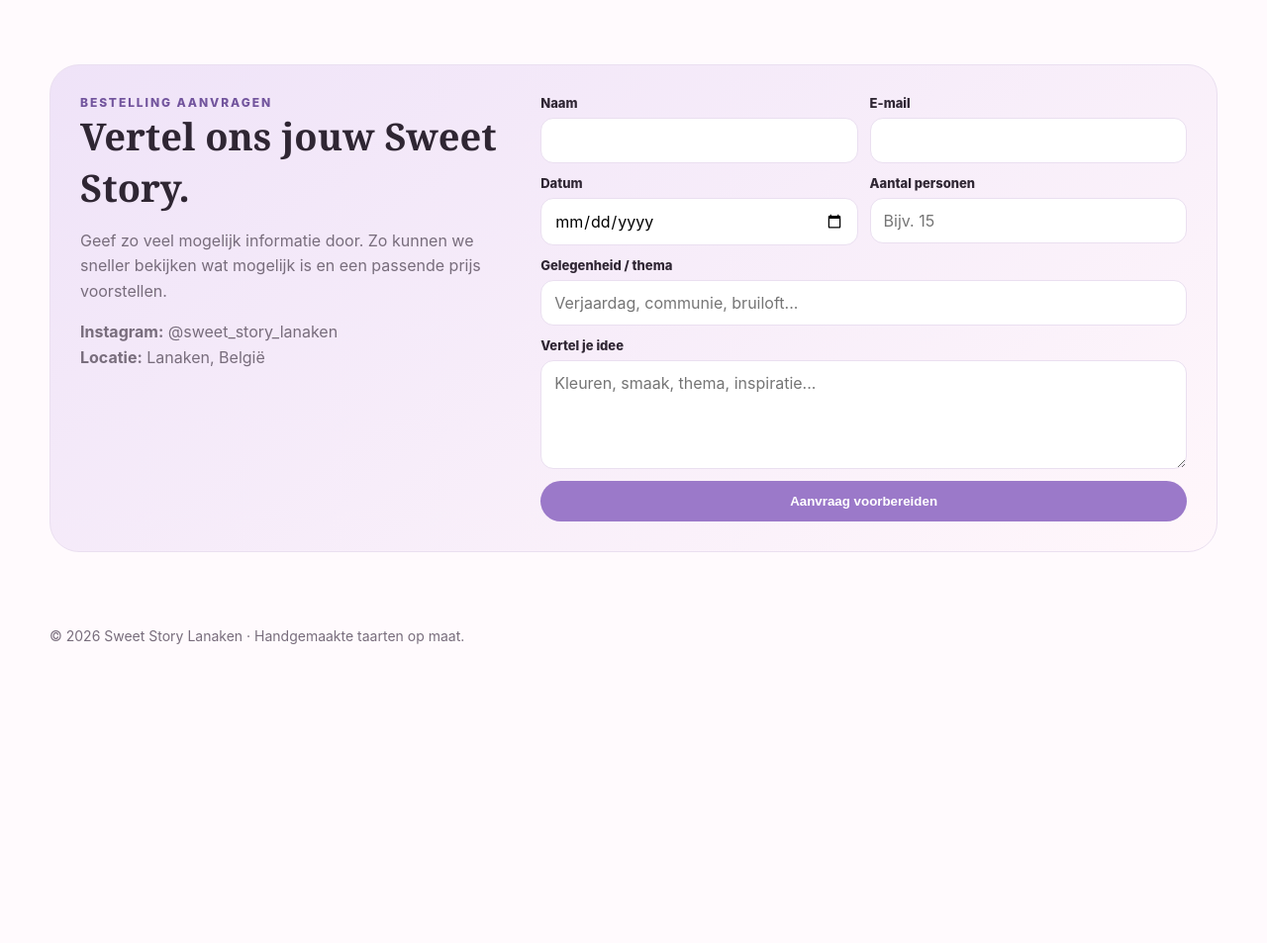
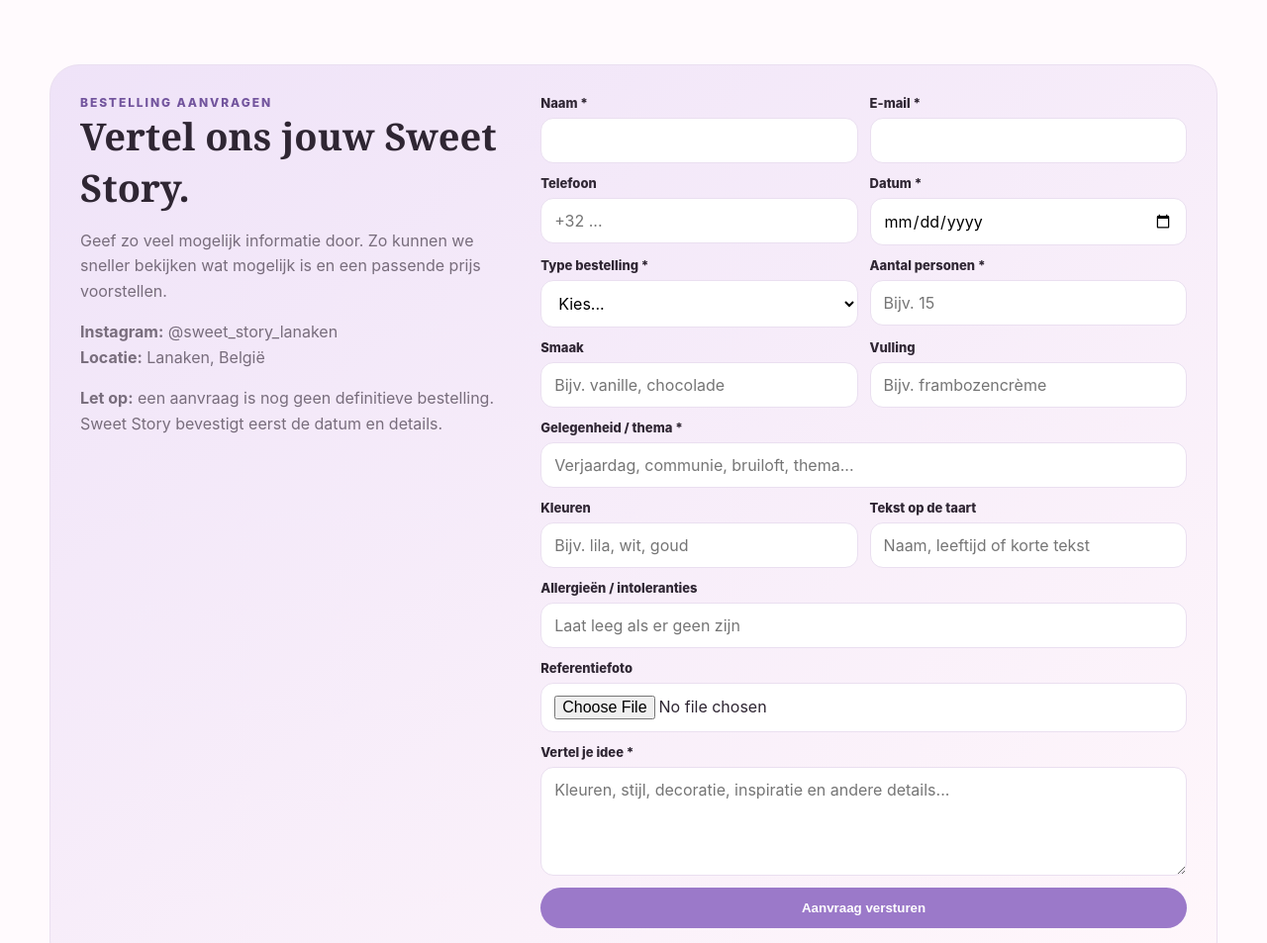
Before and after one commit to SO91754/Sweet-Story, a website: page public/index.html in a window 1280 px wide. Shown: the part 1940-2893 px from the top of the page at 99% size. Before the commit the page ends 2646 px from the top, so only its background shows below. Drawn offline with Linux system fonts and the light colour scheme; no server answers.

Commit message:
Add detailed order request form

```diff
--- a/public/index.html
+++ b/public/index.html
@@ -58,15 +58,25 @@
 <section id="contact">
 <div class="order">
 <div><div class="kicker">Bestelling aanvragen</div><h2>Vertel ons jouw Sweet Story.</h2><p>Geef zo veel mogelijk informatie door. Zo kunnen we sneller bekijken wat mogelijk is en een passende prijs voorstellen.</p>
-<p><strong>Instagram:</strong> @sweet_story_lanaken<br><strong>Locatie:</strong> Lanaken, België</p></div>
-<form id="orderForm" class="form-grid">
-<div class="field"><label>Naam</label><input name="name" required></div>
-<div class="field"><label>E-mail</label><input name="email" type="email" required></div>
-<div class="field"><label>Datum</label><input name="date" type="date"></div>
-<div class="field"><label>Aantal personen</label><input name="people" placeholder="Bijv. 15"></div>
-<div class="field full"><label>Gelegenheid / thema</label><input name="theme" placeholder="Verjaardag, communie, bruiloft..."></div>
-<div class="field full"><label>Vertel je idee</label><textarea name="message" required placeholder="Kleuren, smaak, thema, inspiratie..."></textarea></div>
-<div class="field full"><button class="btn primary" type="submit">Aanvraag voorbereiden</button></div>
+<p><strong>Instagram:</strong> @sweet_story_lanaken<br><strong>Locatie:</strong> Lanaken, België</p>
+<p><strong>Let op:</strong> een aanvraag is nog geen definitieve bestelling. Sweet Story bevestigt eerst de datum en details.</p></div>
+<form id="orderForm" class="form-grid" enctype="multipart/form-data">
+<div class="field"><label>Naam *</label><input name="name" required></div>
+<div class="field"><label>E-mail *</label><input name="email" type="email" required></div>
+<div class="field"><label>Telefoon</label><input name="phone" type="tel" placeholder="+32 ..."></div>
+<div class="field"><label>Datum *</label><input name="date" type="date" required></div>
+<div class="field"><label>Type bestelling *</label><select name="orderType" required><option value="">Kies...</option><option>Taart</option><option>Kindertaart</option><option>Bruidstaart</option><option>Communie / doop</option><option>Cupcakes</option><option>Sweets</option><option>Andere</option></select></div>
+<div class="field"><label>Aantal personen *</label><input name="people" required placeholder="Bijv. 15"></div>
+<div class="field"><label>Smaak</label><input name="flavour" placeholder="Bijv. vanille, chocolade"></div>
+<div class="field"><label>Vulling</label><input name="filling" placeholder="Bijv. frambozencrème"></div>
+<div class="field full"><label>Gelegenheid / thema *</label><input name="theme" required placeholder="Verjaardag, communie, bruiloft, thema..."></div>
+<div class="field"><label>Kleuren</label><input name="colors" placeholder="Bijv. lila, wit, goud"></div>
+<div class="field"><label>Tekst op de taart</label><input name="cakeText" placeholder="Naam, leeftijd of korte tekst"></div>
+<div class="field full"><label>Allergieën / intoleranties</label><input name="allergies" placeholder="Laat leeg als er geen zijn"></div>
+<div class="field full"><label>Referentiefoto</label><input name="reference" type="file" accept="image/*"></div>
+<div class="field full"><label>Vertel je idee *</label><textarea name="message" required placeholder="Kleuren, stijl, decoratie, inspiratie en andere details..."></textarea></div>
+<div class="field full"><button class="btn primary" id="orderSubmit" type="submit">Aanvraag versturen</button></div>
+<div class="field full"><div class="status" id="orderStatus" style="display:none"></div></div>
 </form>
 </div>
 </section>
```
